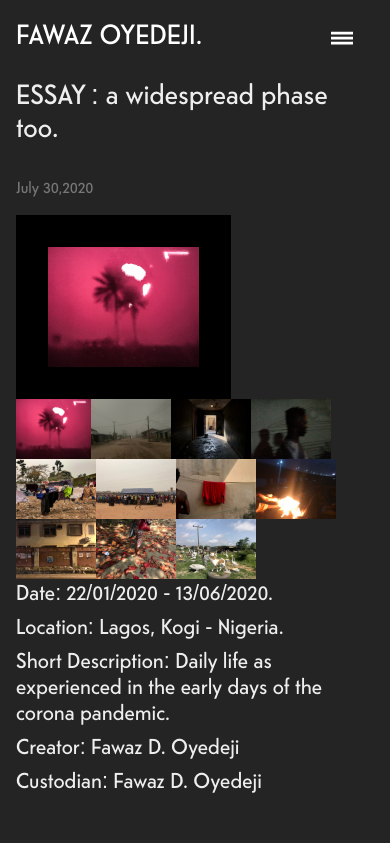
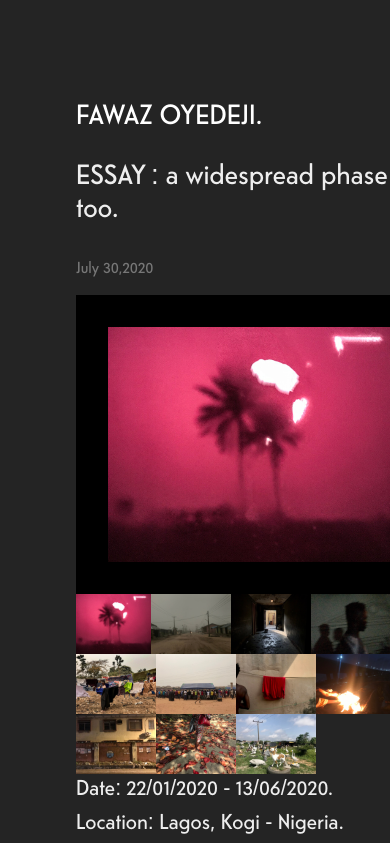
Before and after one commit to zainaboyedeji/fawazoyedeji, a React (Create React App) app: page /repository in a window 390 px wide. Shown: the top 843 px of the page. Built offline with nearby package versions, Linux system fonts and the light colour scheme.

Commit message:
new changees

```diff
--- a/src/App.scss
+++ b/src/App.scss
@@ -6,11 +6,4 @@ body{
     -webkit-font-smoothing: antialiased;
     -moz-osx-font-smoothing: grayscale!important;
     overflow-x: hidden !important;
-    .css-1e6y48t-MuiButtonBase-root-MuiButton-root{
-        color:white!important;
-        svg{
-            width:2rem;
-            height:2rem;
-        }
-    }
 }
--- a/src/Components/MobileHead/mobilehead.scss
+++ b/src/Components/MobileHead/mobilehead.scss
@@ -13,6 +13,14 @@
                 color: white;
             }
         }
+        .MuiButton-root{
+            color:white!important;
+            svg{
+                width:2rem;
+                height:2rem;
+            }
+
+        }
     }
 }
 
--- a/src/Components/SideBar/sidebar.scss
+++ b/src/Components/SideBar/sidebar.scss
@@ -1,5 +1,10 @@
 .sidebar {
   width:15%;
+  height:100%;
+  overflow-y: hidden;
+  position:sticky;
+  top:0;
+  left:0;
   .sidebar-wrap {
     .long-text {
       margin-bottom: 42px;
--- a/src/Pages/MainView/Repository/repository.scss
+++ b/src/Pages/MainView/Repository/repository.scss
@@ -49,6 +49,14 @@
 	.repository {
     margin-left: 0!important;
     padding: 0!important;
+    .first{
+      .second{
+        .nuk{
+          width: 100%;
+          height: 100%;
+        }
+      }
+    }
 
   }
 }
--- a/src/Pages/MainView/mainview.scss
+++ b/src/Pages/MainView/mainview.scss
@@ -1,10 +1,10 @@
 .wrap {
-    padding: 80px 0 0;
     max-width: 1410px;
-    margin: 0 60px;
     width: 90%;
     .head {
         width: 100%;
+        padding: 80px 0 0;
+       margin: 0 60px;
         .routes{
             width: 85%;
         }
```
Also changed, not shown: public/manifest.json.
